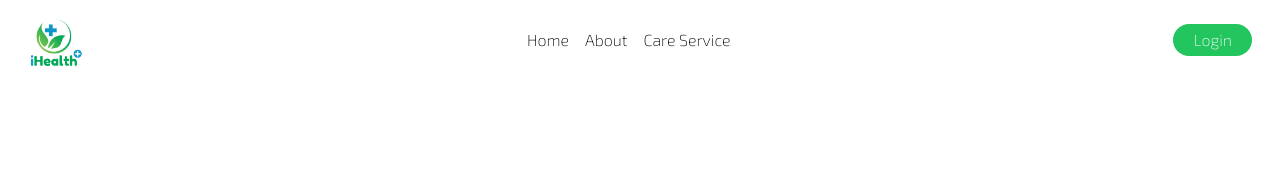
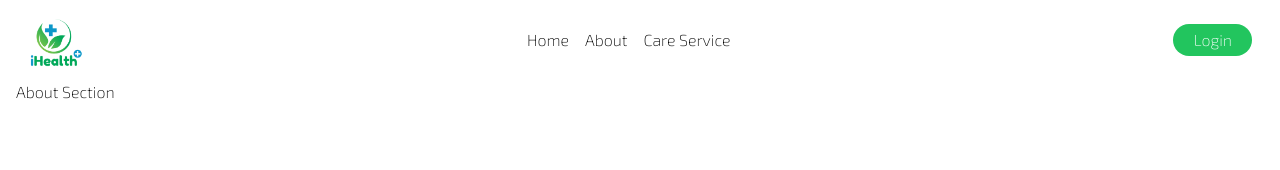
Before and after one commit to suyan-python/Health, a React (Vite) app in the folder client/: page /about in a window 1280 px wide. Shown: the top 170 px of the page. Built offline with nearby package versions, Linux system fonts and the light colour scheme; no server answers.

Commit message:
sections add

```diff
--- a/client/src/App.jsx
+++ b/client/src/App.jsx
@@ -1,3 +1,4 @@
+import About from "./components/About";
 import CareCenter from "./components/CareCenter";
 import Landing from "./components/landing";
 import SignIp from "./components/log/SignIn";
@@ -12,6 +13,7 @@ function App() {
         <Routes>
           <Route path="/" element={<Landing />} />
           <Route path="/signup" element={<SignIp />} />
+          <Route path="/about" element={<About />} />
           <Route path="/carecenter" element={<CareCenter />} />
         </Routes>
       </Router>
--- /dev/null
+++ b/client/src/components/About.jsx
@@ -0,0 +1,7 @@
+import React from "react";
+
+function About() {
+  return <div>About Section</div>;
+}
+
+export default About;
--- a/client/src/components/CareCenter.jsx
+++ b/client/src/components/CareCenter.jsx
@@ -1,7 +1,7 @@
 import React from "react";
 
 function CareCenter() {
-  return <div>This is Care Center</div>;
+  return <div>Care Center</div>;
 }
 
 export default CareCenter;
--- a/client/src/components/Navbar.jsx
+++ b/client/src/components/Navbar.jsx
@@ -15,7 +15,9 @@ function Navbar() {
           <div className="item hover:text-green-500">
             <Link to={"/"}>Home</Link>
           </div>
-          <div className="item hover:text-green-500">About</div>
+          <div className="item hover:text-green-500">
+            <Link to={"/about"}>About</Link>
+          </div>
           <div className="item hover:text-green-500">
             <Link to={"/carecenter"}>Care Service</Link>
           </div>
```
